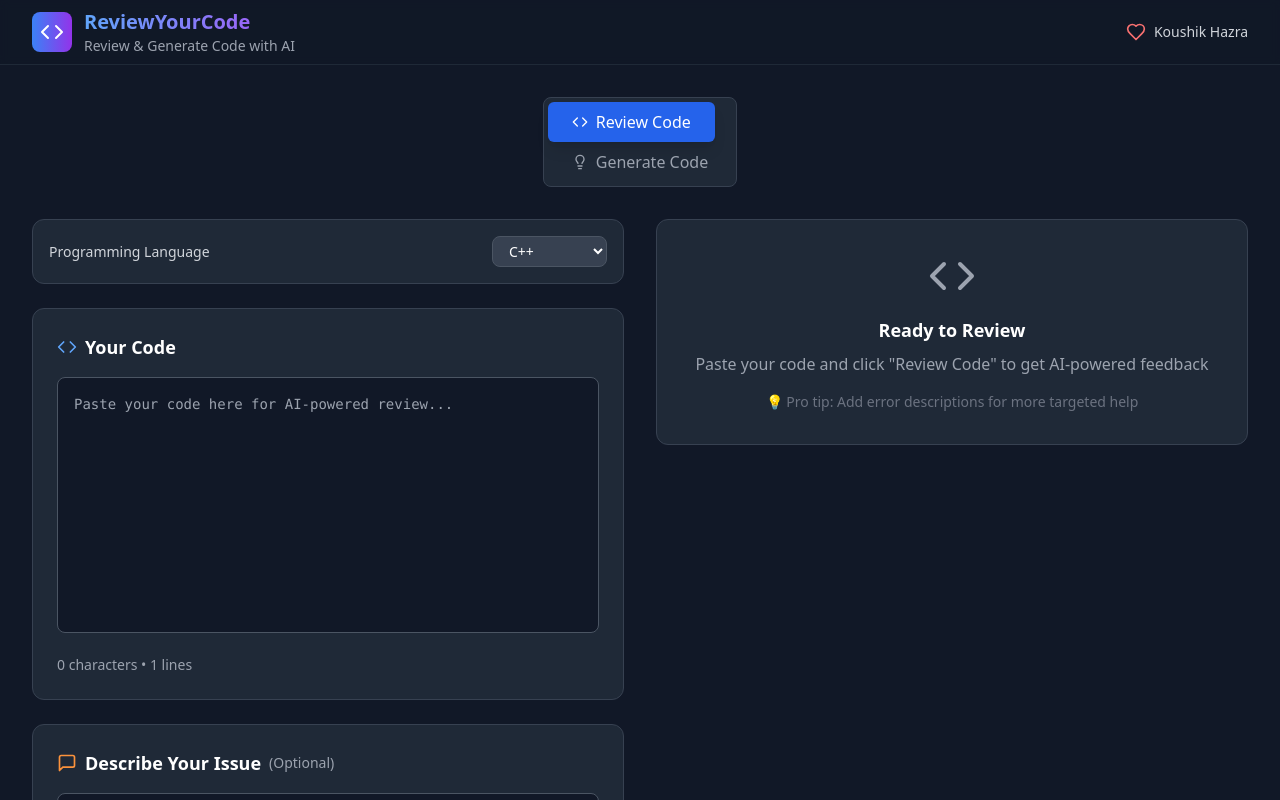
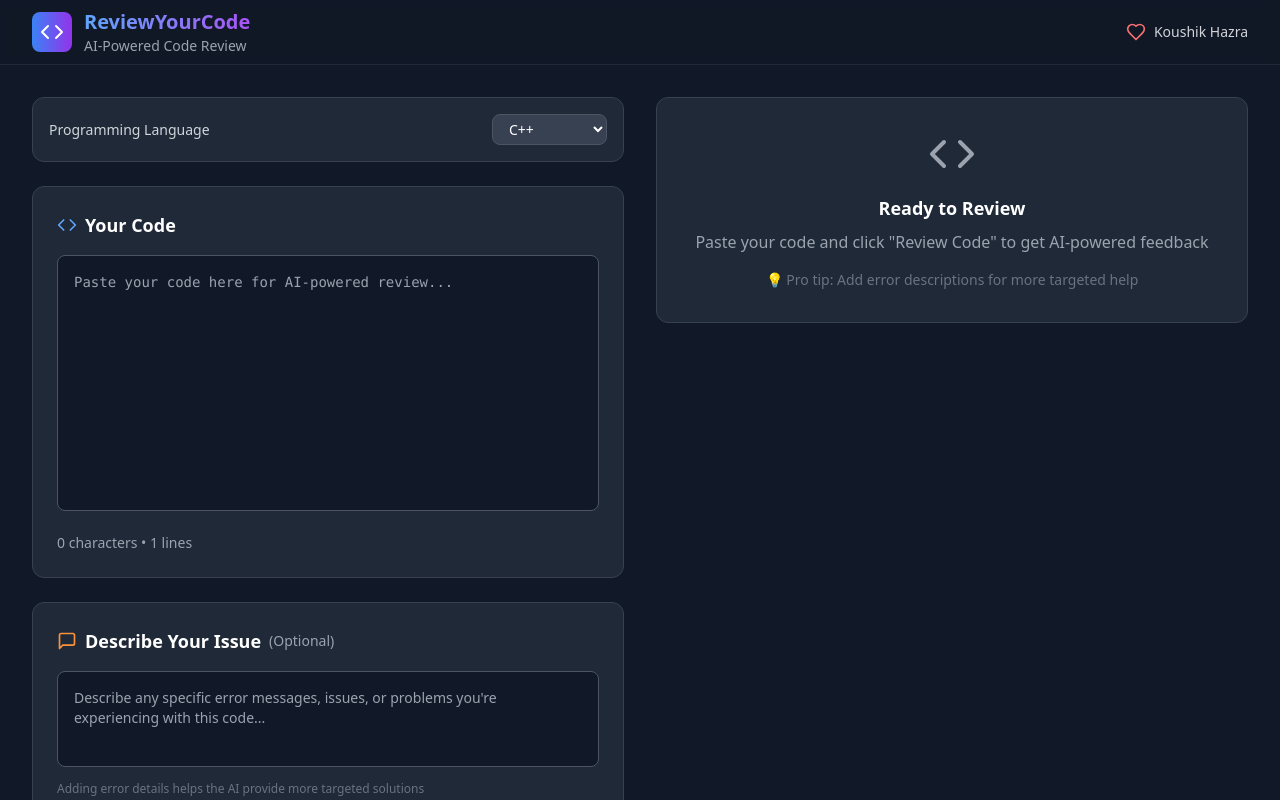
Before and after one commit to Koushikhazra/ClearDoubt, a React (Vite) app: page / in a window 1280 px wide. Shown: the top 800 px of the page. Built offline with nearby package versions, Linux system fonts and the light colour scheme.

Commit message:
Updated App.tsx

```diff
--- a/src/App.tsx
+++ b/src/App.tsx
@@ -1,5 +1,5 @@
 import React, { useState } from 'react';
-import { Send, Code, Sparkles, CheckCircle, AlertCircle, Info, Zap, MessageSquare, Heart, Lightbulb, FileText } from 'lucide-react';
+import { Send, Code, Sparkles, CheckCircle, AlertCircle, Info, Zap, MessageSquare, Heart } from 'lucide-react';
 
 interface ReviewResult {
   overall_score: number;
@@ -14,47 +14,28 @@ interface ReviewResult {
   summary: string;
 }
 
-interface CodeGenerationResult {
-  code: string;
-  explanation: string;
-  features: string[];
-  usage_notes: string[];
-}
-
 function App() {
   const [code, setCode] = useState('');
   const [language, setLanguage] = useState('cpp');
   const [errorDescription, setErrorDescription] = useState('');
-  const [codeRequest, setCodeRequest] = useState('');
-  const [mode, setMode] = useState<'review' | 'generate'>('review');
   const [isLoading, setIsLoading] = useState(false);
   const [review, setReview] = useState<ReviewResult | null>(null);
-  const [generatedCode, setGeneratedCode] = useState<CodeGenerationResult | null>(null);
   const [error, setError] = useState<string | null>(null);
 
   const handleSubmit = async () => {
-    if (mode === 'review' && !code.trim()) {
+    if (!code.trim()) {
       setError('Please enter some code to review');
-      return;
-    }
-
-    if (mode === 'generate' && !codeRequest.trim()) {
-      setError('Please describe what code you want to generate');
       return;
     }
 
     setIsLoading(true);
     setError(null);
     setReview(null);
-    setGeneratedCode(null);
 
     try {
       const GEMINI_API_KEY = "AIzaSyA9zW3MbLdVZn-D_xHy3z2JrsFanP6yDMg";
 
-      let prompt = '';
-
-      if (mode === 'review') {
-        prompt = `You are an expert code reviewer. Please analyze the following ${language} code and provide a comprehensive review in JSON format with the following structure:
+      let prompt = `You are an expert code reviewer. Please analyze the following ${language} code and provide a comprehensive review in JSON format with the following structure:
 
 {
   "overall_score": (number from 1-10),
@@ -106,31 +87,6 @@ ${code}
 
 Provide only the JSON response, no additional text.`;
 
-      } else {
-        // Code generation mode
-        prompt = `You are an expert ${language} programmer. The user wants you to generate code based on their description. Please provide a response in JSON format with the following structure:
-
-{
-  "code": "the complete, working code that fulfills the user's request",
-  "explanation": "detailed explanation of how the code works and what it does",
-  "features": [
-    "feature 1 implemented",
-    "feature 2 implemented"
-  ],
-  "usage_notes": [
-    "how to run or use the code",
-    "any dependencies or requirements",
-    "important notes about the implementation"
-  ]
-}
-
-User's request: "${codeRequest.trim()}"
-
-Please generate clean, well-commented, production-ready ${language} code that follows best practices. Make sure the code is complete and functional.
-
-Provide only the JSON response, no additional text.`;
-      }
-
       const response = await fetch(
         `https://generativelanguage.googleapis.com/v1beta/models/gemini-1.5-flash:generateContent?key=${GEMINI_API_KEY}`,
         {
@@ -157,7 +113,7 @@ Provide only the JSON response, no additional text.`;
       if (!response.ok) {
         const errorText = await response.text();
         console.error('Gemini API Error:', response.status, errorText);
-        throw new Error(`Failed to ${mode === 'review' ? 'review' : 'generate'} code: ${response.status}`);
+        throw new Error(`Failed to review code: ${response.status}`);
       }
 
       const data = await response.json();
@@ -176,17 +132,12 @@ Provide only the JSON response, no additional text.`;
         throw new Error("Could not extract JSON from AI response");
       }
 
-      if (mode === 'review') {
       const reviewResult: ReviewResult = JSON.parse(jsonMatch[0]);
       setReview(reviewResult);
-      } else {
-        const codeResult: CodeGenerationResult = JSON.parse(jsonMatch[0]);
-        setGeneratedCode(codeResult);
-      }
 
     } catch (err) {
       console.error('Error:', err);
-      setError(err instanceof Error ? err.message : `An error occurred while ${mode === 'review' ? 'reviewing' : 'generating'} the code`);
+      setError(err instanceof Error ? err.message : 'An error occurred while reviewing the code');
     } finally {
       setIsLoading(false);
     }
@@ -217,10 +168,6 @@ Provide only the JSON response, no additional text.`;
     return 'bg-red-100 border-red-300';
   };
 
-  const copyToClipboard = (text: string) => {
-    navigator.clipboard.writeText(text);
-  };
-
   return (
     <div className="min-h-screen bg-gray-900 text-white">
       {/* Header */}
@@ -235,7 +182,7 @@ Provide only the JSON response, no additional text.`;
                 <h1 className="text-xl font-bold bg-gradient-to-r from-blue-400 to-purple-500 bg-clip-text text-transparent">
                    ReviewYourCode
                 </h1>
-                <p className="text-sm text-gray-400">Review & Generate Code with AI</p>
+                <p className="text-sm text-gray-400">AI-Powered Code Review</p>
               </div>
             </div>
             <a
@@ -252,44 +199,6 @@ Provide only the JSON response, no additional text.`;
       </div>
 
       <div className="max-w-7xl mx-auto px-4 sm:px-6 lg:px-8 py-8">
-        {/* Mode Toggle */}
-        <div className="flex justify-center mb-8">
-          <div className="bg-gray-800 rounded-lg p-1 border border-gray-700">
-            <button
-              onClick={() => {
-                setMode('review');
-                setError(null);
-                setReview(null);
-                setGeneratedCode(null);
-              }}
-              className={`px-6 py-2 rounded-md font-medium transition-all duration-200 flex items-center space-x-2 ${
-                mode === 'review'
-                  ? 'bg-blue-600 text-white shadow-lg'
-                  : 'text-gray-400 hover:text-white'
-              }`}
-            >
-              <Code className="w-4 h-4" />
-              <span>Review Code</span>
-            </button>
-            <button
-              onClick={() => {
-                setMode('generate');
-                setError(null);
-                setReview(null);
-                setGeneratedCode(null);
-              }}
-              className={`px-6 py-2 rounded-md font-medium transition-all duration-200 flex items-center space-x-2 ${
-                mode === 'generate'
-                  ? 'bg-purple-600 text-white shadow-lg'
-                  : 'text-gray-400 hover:text-white'
-              }`}
-            >
-              <Lightbulb className="w-4 h-4" />
-              <span>Generate Code</span>
-            </button>
-          </div>
-        </div>
-
         <div className="grid grid-cols-1 lg:grid-cols-2 gap-8">
           {/* Input Section */}
           <div className="space-y-6">
@@ -314,8 +223,6 @@ Provide only the JSON response, no additional text.`;
               </div>
             </div>
 
-            {mode === 'review' ? (
-              <>
             {/* Code Input Section */}
             <div className="bg-gray-800 rounded-xl p-6 border border-gray-700">
               <div className="flex items-center mb-4">
@@ -355,63 +262,23 @@ Provide only the JSON response, no additional text.`;
                 Adding error details helps the AI provide more targeted solutions
               </div>
             </div>
-              </>
-            ) : (
-              /* Code Generation Section */
-              <div className="bg-gray-800 rounded-xl p-6 border border-gray-700">
-                <div className="flex items-center mb-4">
-                  <Lightbulb className="w-5 h-5 text-purple-400 mr-2" />
-                  <h2 className="text-lg font-semibold">Describe What You Want</h2>
-                </div>
-
-                <textarea
-                  value={codeRequest}
-                  onChange={(e) => setCodeRequest(e.target.value)}
-                  placeholder={`Describe the ${language} code you want to generate. For example:
-• "Create a function to sort an array of numbers"
-• "Build a simple calculator with basic operations"
-• "Make a class for managing a todo list"
-• "Write code to connect to a database and fetch users"`}
-                  className="w-full h-48 bg-gray-900 border border-gray-600 rounded-lg p-4 text-sm focus:outline-none focus:ring-2 focus:ring-purple-500 resize-none placeholder-gray-400"
-                />
-
-                <div className="mt-4 text-sm text-gray-400">
-                  {codeRequest.length} characters
-                </div>
-
-                <div className="mt-4 p-3 bg-purple-900/20 border border-purple-700/30 rounded-lg">
-                  <div className="text-sm text-purple-300">
-                    💡 <strong>Pro Tips:</strong>
-                    <ul className="mt-2 space-y-1 text-xs text-purple-200">
-                      <li>• Be specific about functionality you need</li>
-                      <li>• Mention any specific requirements or constraints</li>
-                      <li>• Include input/output examples if helpful</li>
-                    </ul>
-                  </div>
-                </div>
-              </div>
-            )}
 
             {/* Submit Button */}
             <div className="flex justify-center">
               <button
                 onClick={handleSubmit}
-                disabled={isLoading || (mode === 'review' ? !code.trim() : !codeRequest.trim())}
-                className={`${
-                  mode === 'review'
-                    ? 'bg-gradient-to-r from-blue-500 to-blue-600 hover:from-blue-600 hover:to-blue-700'
-                    : 'bg-gradient-to-r from-purple-500 to-purple-600 hover:from-purple-600 hover:to-purple-700'
-                } disabled:from-gray-600 disabled:to-gray-600 disabled:cursor-not-allowed text-white px-8 py-3 rounded-lg font-medium transition-all duration-200 flex items-center space-x-2 transform hover:scale-105 shadow-lg`}
+                disabled={isLoading || !code.trim()}
+                className="bg-gradient-to-r from-blue-500 to-blue-600 hover:from-blue-600 hover:to-blue-700 disabled:from-gray-600 disabled:to-gray-600 disabled:cursor-not-allowed text-white px-8 py-3 rounded-lg font-medium transition-all duration-200 flex items-center space-x-2 transform hover:scale-105 shadow-lg"
               >
                 {isLoading ? (
                   <>
                     <div className="w-5 h-5 border-2 border-white border-t-transparent rounded-full animate-spin"></div>
-                    <span>{mode === 'review' ? 'Analyzing Code...' : 'Generating Code...'}</span>
+                    <span>Analyzing Code...</span>
                   </>
                 ) : (
                   <>
                     <Send className="w-5 h-5" />
-                    <span>{mode === 'review' ? 'Review Code' : 'Generate Code'}</span>
+                    <span>Review Code</span>
                   </>
                 )}
               </button>
@@ -430,7 +297,7 @@ Provide only the JSON response, no additional text.`;
             )}
 
             {/* Code Review Results */}
-            {review && mode === 'review' && (
+            {review && (
               <div className="space-y-6">
                 {/* Overall Score */}
                 <div className={`rounded-xl p-6 border ${getScoreBackground(review.overall_score)}`}>
@@ -527,99 +394,15 @@ Provide only the JSON response, no additional text.`;
               </div>
             )}
 
-            {/* Code Generation Results */}
-            {generatedCode && mode === 'generate' && (
-              <div className="space-y-6">
-                {/* Generated Code */}
-                <div className="bg-gray-800 rounded-xl p-6 border border-gray-700">
-                  <div className="flex items-center justify-between mb-4">
-                    <h3 className="text-lg font-semibold flex items-center space-x-2">
-                      <Code className="w-5 h-5 text-purple-400" />
-                      <span>Generated Code</span>
-                    </h3>
-                    <button
-                      onClick={() => copyToClipboard(generatedCode.code)}
-                      className="bg-purple-600 hover:bg-purple-700 text-white px-3 py-1 rounded-md text-sm transition-colors flex items-center space-x-1"
-                    >
-                      <FileText className="w-4 h-4" />
-                      <span>Copy</span>
-                    </button>
-                  </div>
-
-                  <pre className="bg-gray-900 border border-gray-600 rounded-lg p-4 text-sm font-mono overflow-x-auto">
-                    <code className="text-gray-300">{generatedCode.code}</code>
-                  </pre>
-                </div>
-
-                {/* Explanation */}
-                <div className="bg-gray-800 rounded-xl p-6 border border-gray-700">
-                  <h3 className="text-lg font-semibold mb-3 flex items-center space-x-2">
-                    <Info className="w-5 h-5 text-blue-400" />
-                    <span>How It Works</span>
-                  </h3>
-                  <p className="text-gray-300 leading-relaxed">{generatedCode.explanation}</p>
-                </div>
-
-                {/* Features */}
-                {generatedCode.features.length > 0 && (
-                  <div className="bg-gray-800 rounded-xl p-6 border border-gray-700">
-                    <h3 className="text-lg font-semibold mb-4 flex items-center space-x-2">
-                      <CheckCircle className="w-5 h-5 text-green-400" />
-                      <span>Features Included</span>
-                    </h3>
-                    <div className="space-y-2">
-                      {generatedCode.features.map((feature, index) => (
-                        <div key={index} className="flex items-start space-x-3">
-                          <CheckCircle className="w-4 h-4 text-green-400 mt-0.5" />
-                          <p className="text-gray-300">{feature}</p>
-                        </div>
-                      ))}
-                    </div>
-                  </div>
-                )}
-
-                {/* Usage Notes */}
-                {generatedCode.usage_notes.length > 0 && (
-                  <div className="bg-gray-800 rounded-xl p-6 border border-gray-700">
-                    <h3 className="text-lg font-semibold mb-4 flex items-center space-x-2">
-                      <Sparkles className="w-5 h-5 text-yellow-400" />
-                      <span>Usage Notes</span>
-                    </h3>
-                    <div className="space-y-2">
-                      {generatedCode.usage_notes.map((note, index) => (
-                        <div key={index} className="flex items-start space-x-3">
-                          <Sparkles className="w-4 h-4 text-yellow-400 mt-0.5" />
-                          <p className="text-gray-300">{note}</p>
-                        </div>
-                      ))}
-                    </div>
-                  </div>
-                )}
-              </div>
-            )}
-
             {/* Empty State */}
-            {!review && !generatedCode && !error && !isLoading && (
+            {!review && !error && !isLoading && (
               <div className="bg-gray-800 rounded-xl p-8 border border-gray-700 text-center">
-                {mode === 'review' ? (
-                  <>
                 <Code className="w-12 h-12 text-gray-400 mx-auto mb-4" />
                 <h3 className="text-lg font-semibold mb-2">Ready to Review</h3>
                 <p className="text-gray-400 mb-4">Paste your code and click "Review Code" to get AI-powered feedback</p>
                 <div className="text-sm text-gray-500">
                   💡 Pro tip: Add error descriptions for more targeted help
                 </div>
-                  </>
-                ) : (
-                  <>
-                    <Lightbulb className="w-12 h-12 text-gray-400 mx-auto mb-4" />
-                    <h3 className="text-lg font-semibold mb-2">Ready to Generate</h3>
-                    <p className="text-gray-400 mb-4">Describe what you want to build and get AI-generated code</p>
-                    <div className="text-sm text-gray-500">
-                      ✨ Just describe your idea and let AI write the code for you
-                    </div>
-                  </>
-                )}
               </div>
             )}
           </div>
```
Lines whose indentation alone changed are shown as unchanged.
